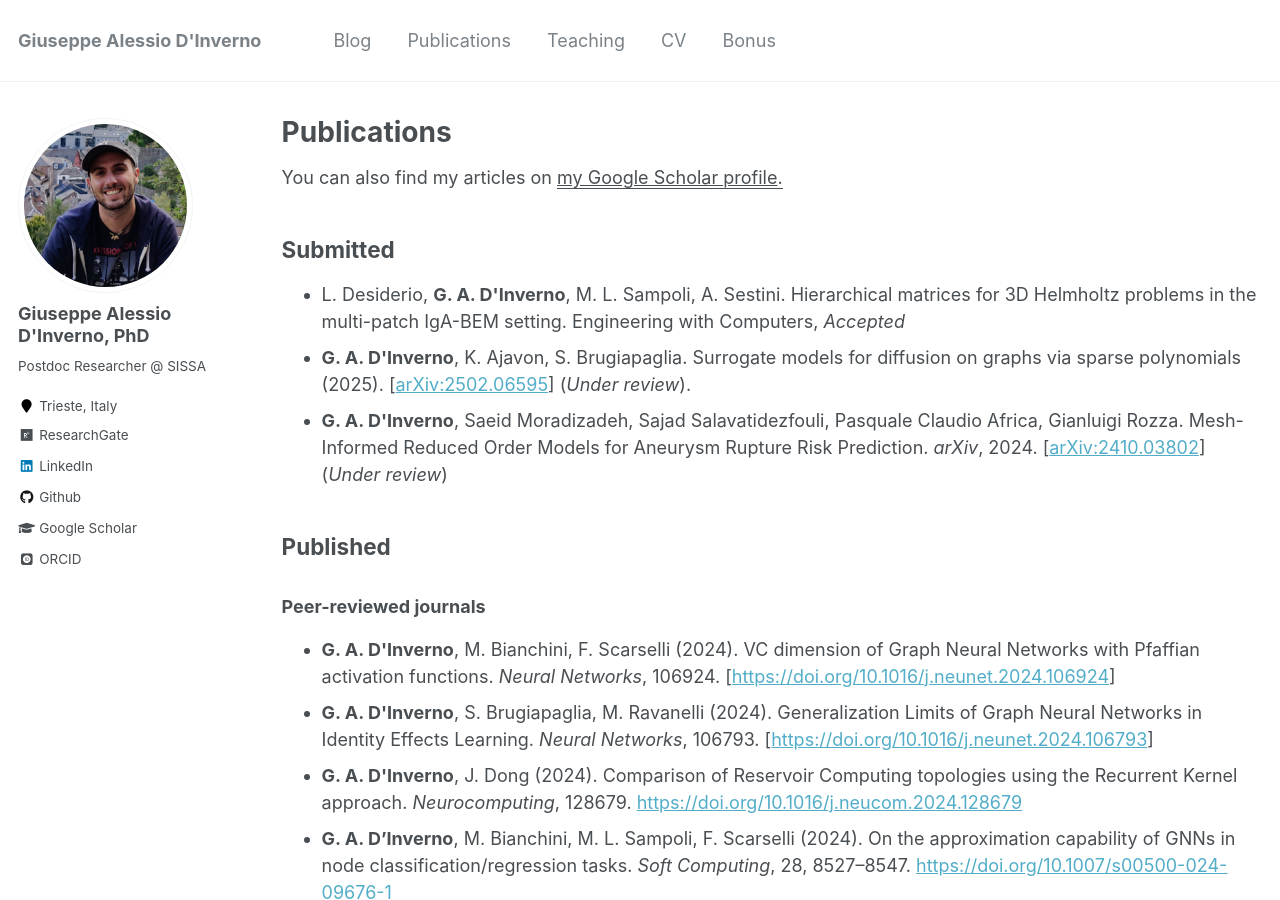
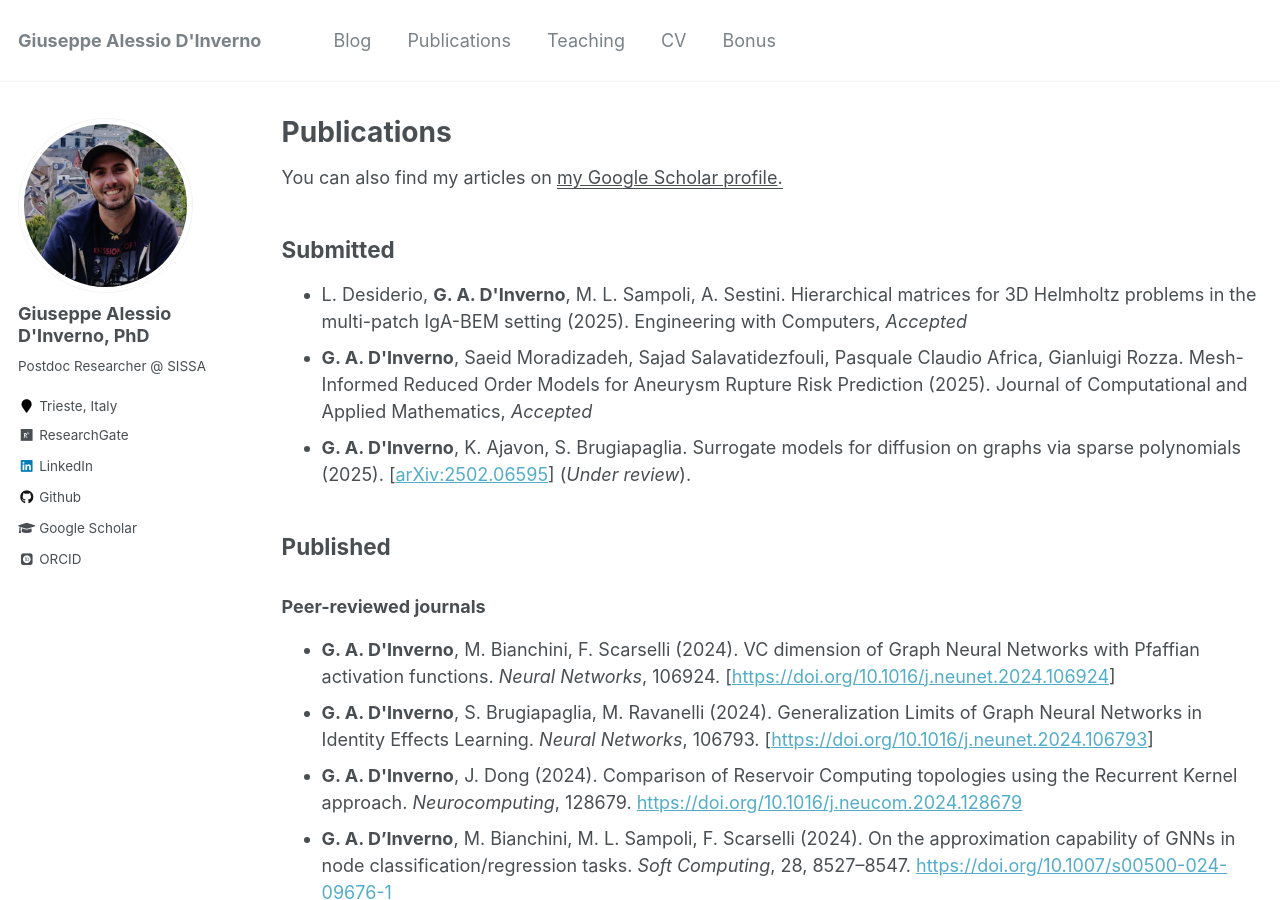
Before and after one commit to DavideOberto/DavideOberto.github.io, a Jekyll site: the page built from _pages/publications.md, in a window 1280 px wide and 900 px high. Built offline with Jekyll 4.4.1, drawn with Linux system fonts in a browser that asks for light colours; some web fonts are replaced.

Commit message:
cv update

```diff
--- a/_pages/publications.md
+++ b/_pages/publications.md
@@ -21,16 +21,18 @@ author_profile: true
 <ul>
 
 <li>
-L. Desiderio, <b>G. A. D'Inverno</b>, M. L. Sampoli, A. Sestini. Hierarchical matrices for 3D Helmholtz problems in the multi-patch IgA-BEM setting. Engineering with Computers, <em>Accepted </em>
+L. Desiderio, <b>G. A. D'Inverno</b>, M. L. Sampoli, A. Sestini. Hierarchical matrices for 3D Helmholtz problems in the multi-patch IgA-BEM setting (2025). Engineering with Computers, <em>Accepted</em>
+</li>
+
+<li>
+<b>G. A. D'Inverno</b>, Saeid Moradizadeh, Sajad Salavatidezfouli, Pasquale Claudio Africa, Gianluigi Rozza. Mesh-Informed Reduced Order Models for Aneurysm Rupture Risk Prediction (2025). Journal of Computational and Applied Mathematics, <em>Accepted</em>
 </li>
 
 <li>
 <b>G. A. D'Inverno</b>, K. Ajavon, S. Brugiapaglia. Surrogate models for diffusion on graphs via sparse polynomials (2025). [<a href="http://arxiv.org/abs/2502.06595" target="_blank">arXiv:2502.06595</a>] (<em>Under review</em>).
 </li>
 
-<li>
-<b>G. A. D'Inverno</b>, Saeid Moradizadeh, Sajad Salavatidezfouli, Pasquale Claudio Africa, Gianluigi Rozza. Mesh-Informed Reduced Order Models for Aneurysm Rupture Risk Prediction. <em>arXiv</em>, 2024. [<a href="https://arxiv.org/abs/2410.03802" target="_blank">arXiv:2410.03802</a>] (<em>Under review</em>)
-</li>
+
 
 <!-- <li>
 A. Varbella, D. Briens, B. Gjorgiev, <b>G. A. D'Inverno</b>, G. Sansavini. Physics-Informed GNN for non-linear constrained optimization: PINCO a solver for the AC-optimal power flow. <em>arXiv</em>, 2024. [<a href="https://arxiv.org/pdf/2410.04818" target="_blank"> arXiv:2410.04818</a>] (ICLR 2025, <em>Under review</em>)
```
Also changed, not shown: 1 other file.
